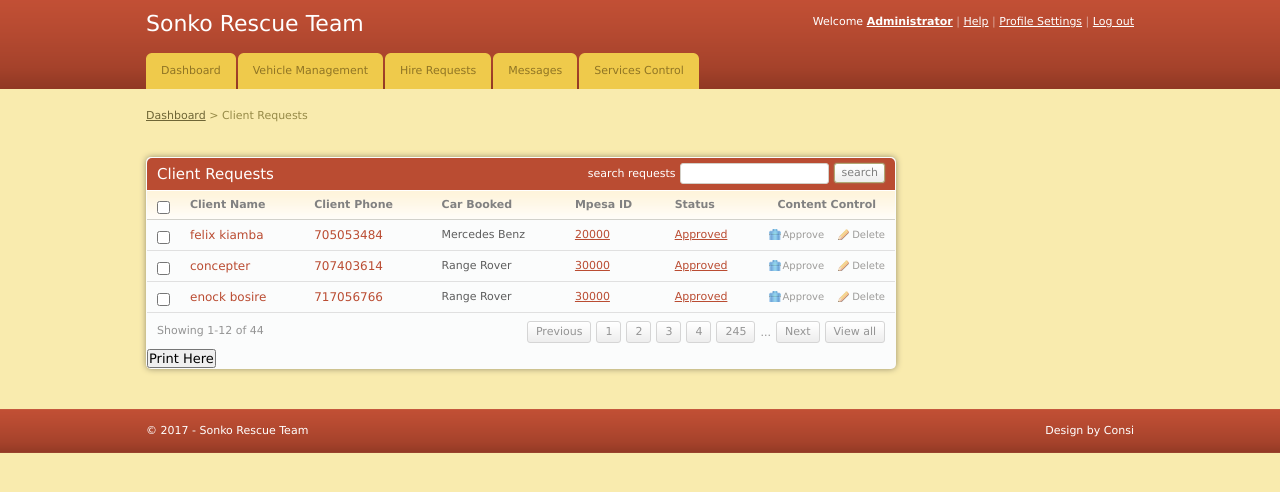
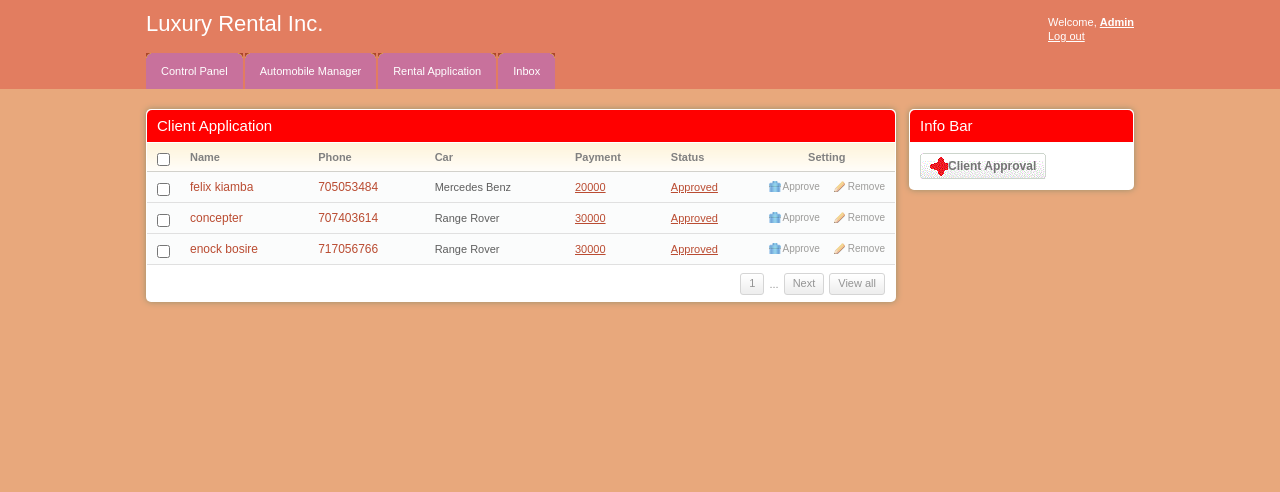
Before and after one commit to phucdang95/IQRiver, a PHP site: page /admin/client_requests.php in a window 1280 px wide. Shown: the top 492 px of the page. Run offline with PHP 8.4, Linux system fonts and the light colour scheme; a user stored in the database is signed in; data comes from the database, SQL or seed files in the repository.

Commit message:
Add files via upload

```diff
--- a/car_rental/admin/client_requests.php
+++ b/car_rental/admin/client_requests.php
@@ -26,13 +26,7 @@
 <div id="container">
 	<div class="shell">
 
-		<div class="small-nav">
-			<a href="index.php">Dashboard</a>
-			<span>&gt;</span>
-			Client Requests
-		</div>
 
-		<br />
 
 		<div id="main">
 			<div class="cl">&nbsp;</div>
@@ -42,11 +36,9 @@
 				<div class="box">
 					<!-- Box Head -->
 					<div class="box-head">
-						<h2 class="left">Client Requests</h2>
+						<h2 class="left">Client Application</h2>
 						<div class="right">
-							<label>search requests</label>
-							<input type="text" class="field small-field" />
-							<input type="submit" class="button" value="search" />
+
 						</div>
 					</div>
 
@@ -54,12 +46,12 @@
 						<table width="100%" border="0" cellspacing="0" cellpadding="0">
 							<tr>
 								<th width="13"><input type="checkbox" class="checkbox" /></th>
-								<th>Client Name</th>
-								<th>Client Phone</th>
-								<th>Car Booked</th>
-								<th>Mpesa ID</th>
+								<th>Name</th>
+								<th>Phone</th>
+								<th>Car</th>
+								<th>Payment</th>
 								<th>Status</th>
-								<th width="110" class="ac">Content Control</th>
+								<th width="110" class="ac">Setting</th>
 							</tr>
 							<?php
 								include '../includes/config.php';
@@ -75,7 +67,7 @@
 								<td><?php echo $row['car_name'] ?></td>
 								<td><a href="#"><?php echo $row['hire_cost'] ?></a></td>
 								<td><a href="#"><?php echo $row['status'] ?></a></td>
-								<td><a href="javascript:sureToApprove(<?php echo $row['client_id'];?>)" class="ico del">Approve</a><a href="#" class="ico edit">Delete</a></td>
+								<td><a href="javascript:sureToApprove(<?php echo $row['client_id'];?>)" class="ico del">Approve</a><a href="#" class="ico edit">Remove</a></td>
 							</tr>
 							<?php
 								}
@@ -85,14 +77,9 @@
 
 						<!-- Pagging -->
 						<div class="pagging">
-							<div class="left">Showing 1-12 of 44</div>
 							<div class="right">
-								<a href="#">Previous</a>
 								<a href="#">1</a>
-								<a href="#">2</a>
-								<a href="#">3</a>
-								<a href="#">4</a>
-								<a href="#">245</a>
+
 								<span>...</span>
 								<a href="#">Next</a>
 								<a href="#">View all</a>
@@ -101,7 +88,7 @@
 						<!-- End Pagging -->
 
 					</div>
-					<h2><input type="submit" onclick="window.print()" value="Print Here" /></h2>
+					<h2></h2>
 
 				</div>
 				<!-- End Box -->
@@ -109,7 +96,29 @@
 			</div>
 			<!-- End Content -->
 
+			<!-- Sidebar -->
+			<div id="sidebar">
 
+				<!-- Box -->
+				<div class="box">
+
+					<!-- Box Head -->
+					<div class="box-head">
+						<h2>Info Bar</h2>
+					</div>
+					<!-- End Box Head-->
+
+					<div class="box-content">
+						<a href="" class="add-button"><span>Client Approval</span></a>
+						<div class="cl">&nbsp;</div>
+
+
+
+					</div>
+				</div>
+				<!-- End Box -->
+			</div>
+			<!-- End Sidebar -->
 
 			<div class="cl">&nbsp;</div>
 		</div>
@@ -118,16 +127,7 @@
 </div>
 <!-- End Container -->
 
-<!-- Footer -->
-<div id="footer">
-	<div class="shell">
-		<span class="left">&copy; <?php echo date("Y");?> - Sonko Rescue Team</span>
-		<span class="right">
-			Design by Consi</a>
-		</span>
-	</div>
-</div>
-<!-- End Footer -->
+
 
 </body>
 </html>
--- a/car_rental/admin/css/style.css
+++ b/car_rental/admin/css/style.css
@@ -1,12 +1,15 @@
 * { padding:0; margin:0; outline:0; }
 body {
-	background:#f9ebae;
-	font-family: Verdana, sans-serif;
+	background:#E8A87C;
+	font-family: "Century Gothic", CenturyGothic, AppleGothic, sans-serif;
 	font-size:11px;
 	line-height:14px;
 	color:#5e5e5e;
 }
-input, textarea, select { font-family: Verdana, sans-serif; font-size:13px; }
+input, textarea, select {
+	font-family: "Century Gothic", CenturyGothic, AppleGothic, sans-serif;
+	 font-size:13px;
+}
 textarea { overflow:hidden; }
 
 .field { border:solid 1px #d3cfc7; background:#fff; padding:5px; }
@@ -44,7 +47,7 @@ h3 a{ text-decoration: none; }
 
 .shell { width:988px; margin:0 auto; }
 
-#header { height:89px; background:url(images/header.gif); white-space:nowrap; }
+#header { height:89px; background:#E27D60; white-space:nowrap; }
 #header h1{ float:left; display:inline; padding-top:12px; }
 #top-navigation { float:right; white-space:nowrap; color:#fff; padding-top:15px; }
 #top-navigation a{ color:#fff; }
@@ -57,7 +60,7 @@ h3 a{ text-decoration: none; }
 #navigation ul li a,
 #navigation ul li a span { float:left; height:36px; background:url(images/tab.gif) no-repeat 0 0; padding:0 0 0 15px;}
 #navigation ul li a span { background-position:right 0; padding:0 15px 0 0;}
-#navigation ul li a { line-height:36px; color:#907525; text-decoration: none; }
+#navigation ul li a { line-height:36px; color:white; text-decoration: none; }
 
 #navigation ul li a.active,
 #navigation ul li a:hover { background-position:0 bottom;}
@@ -86,8 +89,8 @@ h3 a{ text-decoration: none; }
 .table tr:hover td{ background:#fff9e1; }
 .table a.ico{ }
 
-.box { background:#fbfcfc; height:100%; padding:1px; margin-bottom:20px; }
-.box-head { background:#ba4c32; height:32px; color:#fff; padding: 0 10px; line-height:32px; white-space:nowrap; border-bottom:solid 1px #fff; }
+.box { background:white; height:100%; padding:1px; margin-bottom:20px; }
+.box-head { background:red; height:32px; color:#fff; padding: 0 10px; line-height:32px; white-space:nowrap; border-bottom:solid 1px #fff; }
 .box-head .right{ padding-top:5px; line-height:13px;}
 .box-head .right label,
 .box-head .right input { float:left; }
--- a/car_rental/admin/menu.php
+++ b/car_rental/admin/menu.php
@@ -8,23 +8,19 @@
 	}
 ?>
 <div id="top">
-			<h1><a href="#">Sonko Rescue Team</a></h1>
+			<h1><a href="#">Luxury Rental Inc.</a></h1>
 			<div id="top-navigation">
-				Welcome <a href="#"><strong>Administrator</strong></a>
-				<span>|</span>
-				<a href="#">Help</a>
-				<span>|</span>
-				<a href="#">Profile Settings</a>
-				<span>|</span>
+				Welcome, <a href="#"><strong>Admin</strong></a>
+				<br>
 				<a href="logout.php">Log out</a>
 			</div>
 		</div>
 <div id="navigation">
 			<ul>
-			    <li><a href="index.php"><span>Dashboard</span></a></li>
-			    <li><a href="add_vehicles.php"><span>Vehicle Management</span></a></li>
-			    <li><a href="client_requests.php"><span>Hire Requests</span></a></li>
-			    <li><a href="index.php"><span>Messages</span></a></li>
-			    <li><a href="#"><span>Services Control</span></a></li>
+			    <li><a href="index.php"><span>Control Panel</span></a></li>
+			    <li><a href="add_vehicles.php"><span>Automobile Manager</span></a></li>
+			    <li><a href="client_requests.php"><span>Rental Application</span></a></li>
+			    <li><a href="index.php"><span>Inbox</span></a></li>
+
 			</ul>
 		</div>
```
Also changed, not shown: car_rental/admin/add_cars.php (+6 -42 lines), car_rental/admin/add_vehicles.php (+8 -47 lines), car_rental/admin/index.php (+9 -32 lines), car_rental/admin/indexx.php (+5 -33 lines), car_rental/admin/css/images/add-button.gif, car_rental/admin/css/images/tab.gif.
